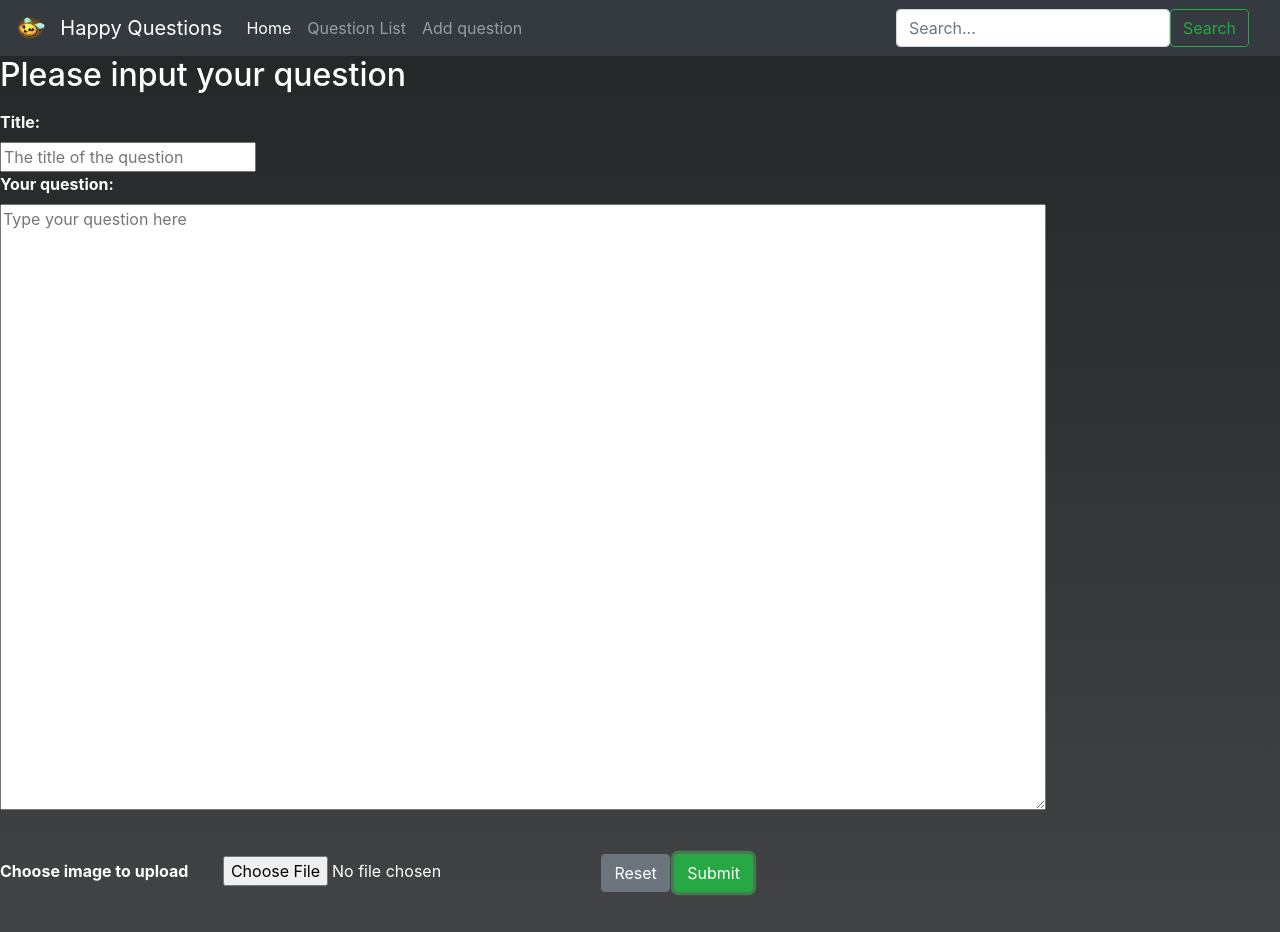
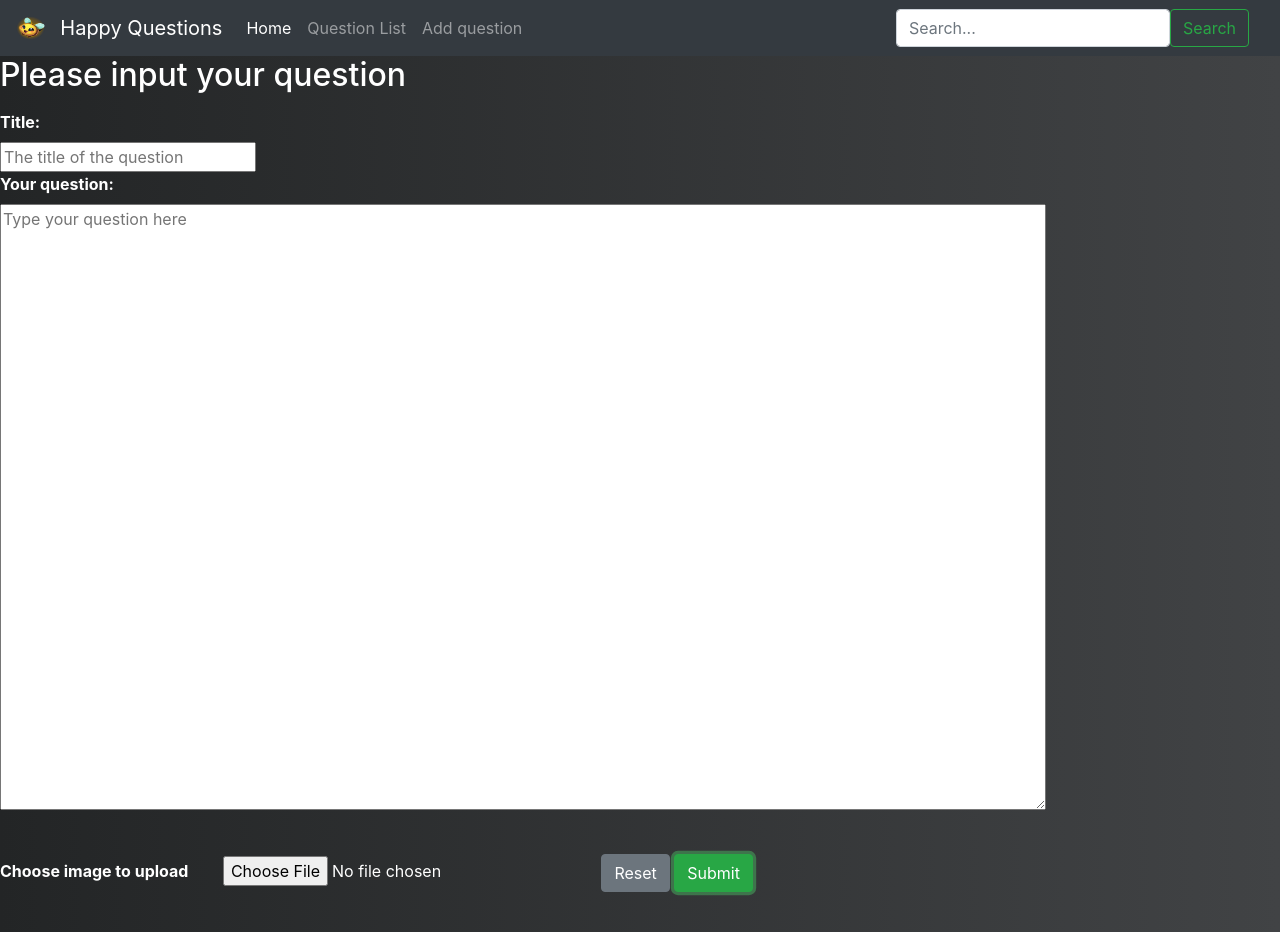
Before and after one commit to damianTrybuszek/Ask-Mate, a Flask app: page /add_question in a window 1280 px wide. Run offline with Flask 2, Linux system fonts and the light colour scheme; some libraries are stand-ins or nearby versions.

Commit message:
Bug with display fixed.

```diff
--- a/templates/base.html
+++ b/templates/base.html
@@ -1,5 +1,6 @@
 <!DOCTYPE html>
 <html lang="en">
+
 <head>
     <meta charset="UTF-8">
     <link rel="stylesheet" href="/static/styles.css"/>
@@ -9,19 +10,14 @@
 
     <style>
         body {
-background: #232526;  /* fallback for old browsers */
-background: -webkit-linear-gradient(to top, #414345, #232526);  /* Chrome 10-25, Safari 5.1-6 */
-background: linear-gradient(to top, #414345, #232526); /* W3C, IE 10+/ Edge, Firefox 16+, Chrome 26+, Opera 12+, Safari 7+ */
-
+            height:100%;
+    background: #232526;  /* fallback for old browsers */
+    background: -webkit-linear-gradient(to left, #414345, #232526);  /* Chrome 10-25, Safari 5.1-6 */
+    background: linear-gradient(to left, #414345, #232526); /* W3C, IE 10+/ Edge, Firefox 16+, Chrome 26+, Opera 12+, Safari 7+ */
+    background-size: cover;
+    -webkit-background-size: cover;
 
         }
-                header {
-background: #232526;  /* fallback for old browsers */
-background: -webkit-linear-gradient(to top, #414345, #232526);  /* Chrome 10-25, Safari 5.1-6 */
-background: linear-gradient(to top, #414345, #232526); /* W3C, IE 10+/ Edge, Firefox 16+, Chrome 26+, Opera 12+, Safari 7+ *
-
-  }
-
     </style>
 
 
```
